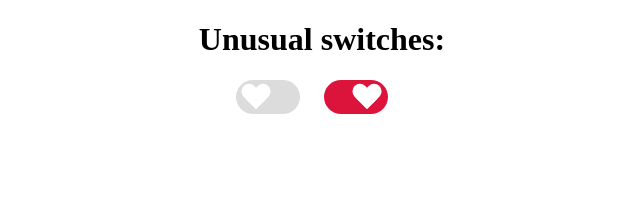
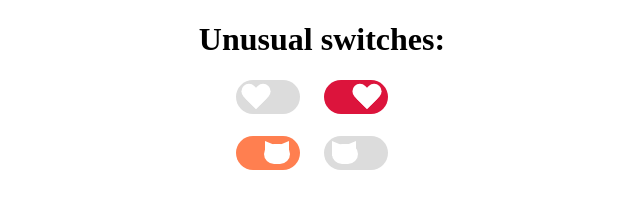
Before and after one commit to AnnaKliokovka/Switches_HTML_CSS_JS, a plain HTML site: page dist/index.html in a window 1280 px wide. Shown: the whole page, without its empty margins (318-958 px from the left). Drawn offline with nearby package versions, Linux system fonts and the light colour scheme.

Commit message:
Добавила кошачий переключатель

```diff
--- a/dist/index.html
+++ b/dist/index.html
@@ -14,6 +14,11 @@
     <span class = "heart-btn" id = "heart"></span>
     <span class = "heart-btn switch-on" id = "heart"></span>
   </div>
+  <br/>
+  <div>
+    <span class = "cat-btn switch_cat-on" id = "cat"></span>
+    <span class = "cat-btn" id = "cat"></span>
+  </div>
 </body>
 <!-- partial -->
   <script src='https://cdnjs.cloudflare.com/ajax/libs/jquery/3.6.1/jquery.min.js'></script><script  src="./script.js"></script>
--- a/dist/script.js
+++ b/dist/script.js
@@ -1,5 +1,4 @@
 let heart = document.getElementById("heart");
-//let cat = document.getElementById("cat");
 
 heart.addEventListener("click", async () => {
     clicked_on_heart();
@@ -11,3 +10,17 @@ function clicked_on_heart() {
         $(this).toggleClass('switch-on');
     });
   }
+
+
+let cat = document.getElementById("cat");
+
+cat.addEventListener("click", async () => {
+    clicked_on_cat();
+});
+
+function clicked_on_cat() {
+    //Переключаем switcher
+    $('.cat-btn').click(function () {
+        $(this).toggleClass('switch_cat-on');
+    });
+  }
--- a/src/script.js
+++ b/src/script.js
@@ -1,5 +1,4 @@
 let heart = document.getElementById("heart");
-//let cat = document.getElementById("cat");
 
 heart.addEventListener("click", async () => {
     clicked_on_heart();
@@ -11,3 +10,17 @@ function clicked_on_heart() {
         $(this).toggleClass('switch-on');
     });
   }
+
+
+let cat = document.getElementById("cat");
+
+cat.addEventListener("click", async () => {
+    clicked_on_cat();
+});
+
+function clicked_on_cat() {
+    //Переключаем switcher
+    $('.cat-btn').click(function () {
+        $(this).toggleClass('switch_cat-on');
+    });
+  }
--- a/src/style.less
+++ b/src/style.less
@@ -60,3 +60,53 @@ div
 .switch-on::before {
     left: 43px;
 }
+
+.cat-btn {
+  display: inline-block;
+    width: 64px; /* ширина переключателя */
+    height: 34px; /* высота переключателя */
+    border-radius: 30px; /* радиус скругления */
+    background: #DCDCDC; /* цвет фона */
+    z-index: 0;
+    margin: 0;
+    margin-right: 20px;
+    padding: 0;
+    border: none;
+    cursor: pointer;
+    position: relative;
+    transition-duration: 300ms;
+}
+
+
+.cat-btn::after {
+  content: "";
+  position: absolute;
+  top: 5px;
+  left: 8px;
+  border-width: 10px 12px 5px;
+  border-style: solid;
+  border-color: white white transparent;
+  transform: rotate(180deg);
+}
+
+.cat-btn::before {
+  content: "";
+  position: absolute;
+  top: 8px;
+  left: 7.5px;
+  width: 26px;
+  height: 20px;
+border-radius: 10px/1px;
+  background: white;
+}
+
+.switch_cat-on {
+    background: #FF7F50;
+}
+
+.switch_cat-on::after {
+    left: 29px;
+}
+.switch_cat-on::before {
+    left: 28px;
+}
```
Also changed, not shown: src/index.html (+5 -0 lines), dist/style.css.
